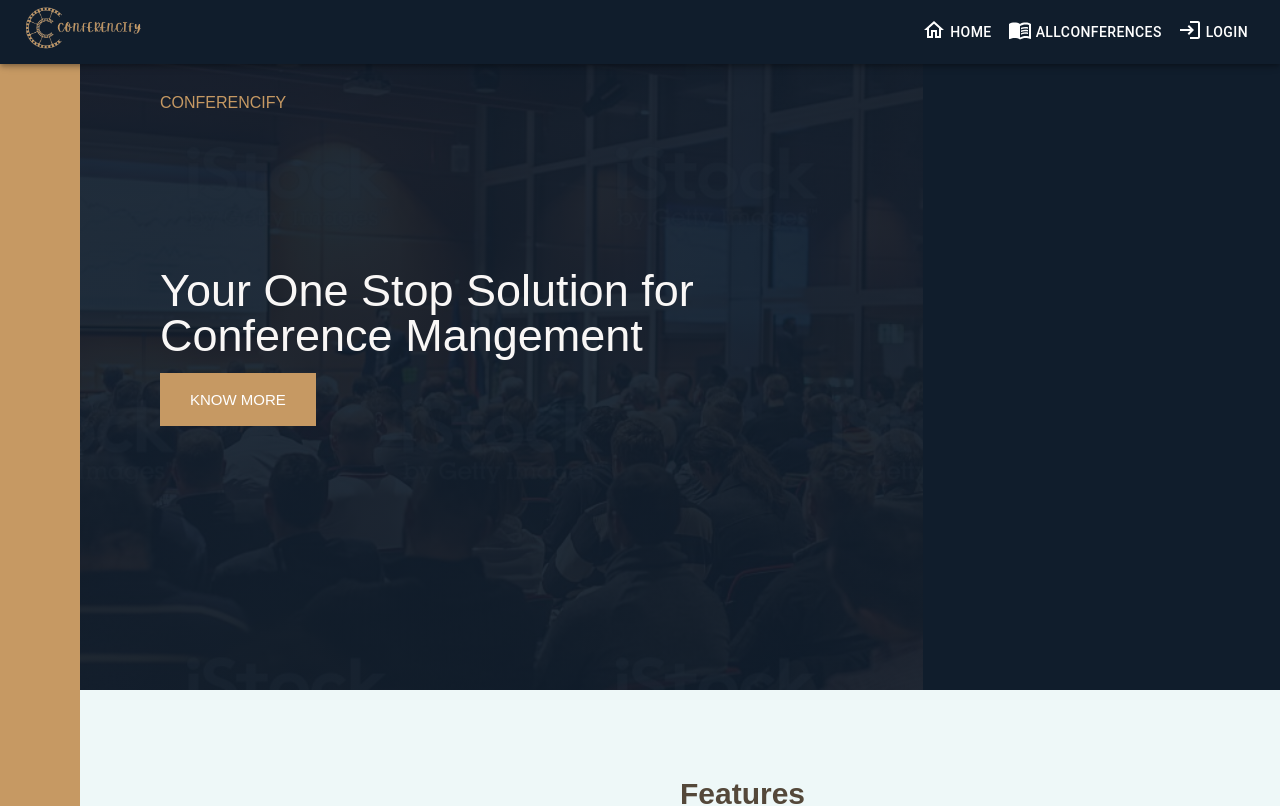
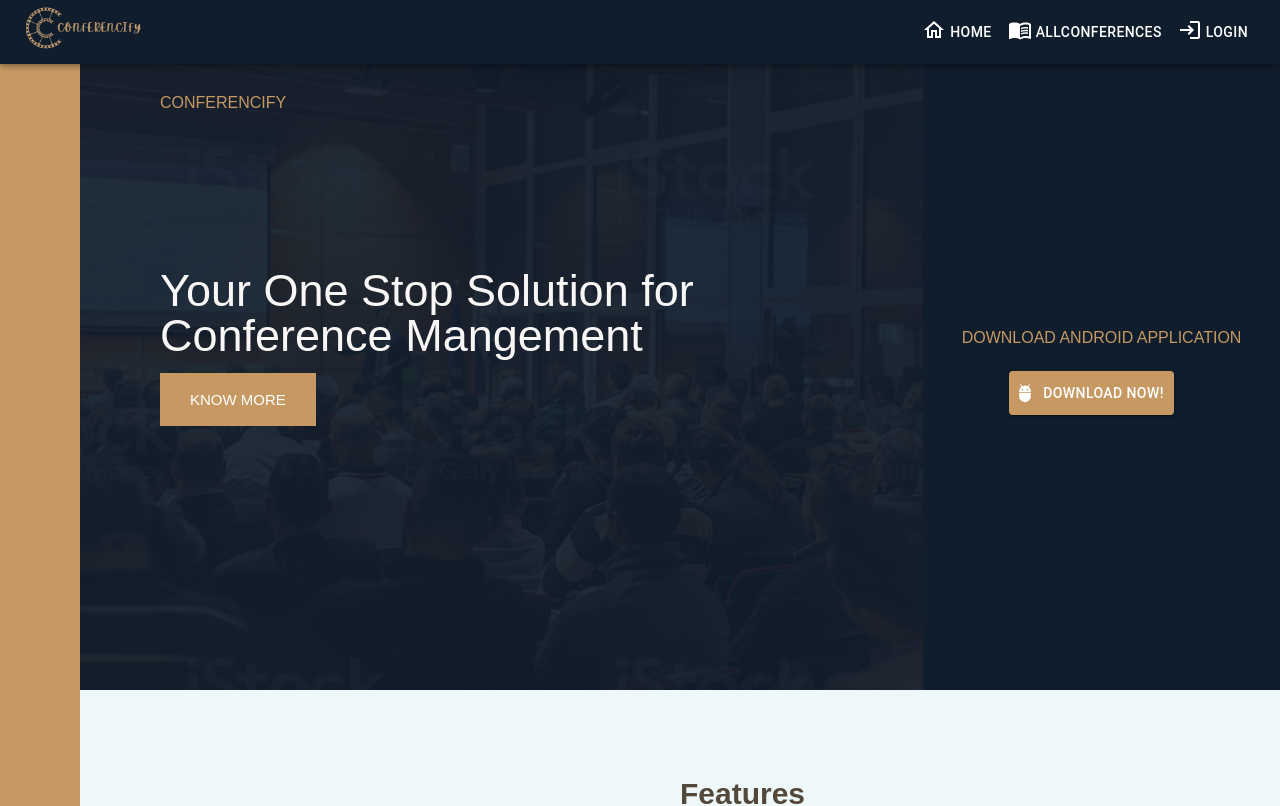
Before and after one commit to siddhant049/Conferencify, a React (Create React App) app: page / in a window 1280 px wide. Shown: the top 806 px of the page. Built offline with nearby package versions, Linux system fonts and the light colour scheme.

Commit message:
android app added

```diff
--- a/src/pages/Home.js
+++ b/src/pages/Home.js
@@ -6,6 +6,9 @@ import Cards from '../components/Cards';
 import homeClasses from './home.module.css';
 import HomeAbout from '../components/HomeAbout';
 import { motion } from 'framer-motion';
+import AdbOutlinedIcon from '@mui/icons-material/AdbOutlined';
+import { Button } from '@mui/material';
+import apk from '../assets/android/Conferencify.apk';
 
 const Home = () => {
   return (
@@ -39,42 +42,20 @@ const Home = () => {
           </header>
 
           <div className={homeClasses['realtors']}>
-            {/* <h3 className={homeClasses['heading-3']}>Top 3 Features</h3>
+            <h3 className={homeClasses['heading-3']}>
+              Download Android Application
+            </h3>
             <div className={homeClasses['realtors__list']}>
-              <img
-                src='img/realtor-1.jpeg'
-                alt='Realtor 1'
-                className={homeClasses['realtors__img']}
-              />
-              <div className={homeClasses['realtors__details']}>
-                <h4
-                  className={`${homeClasses['heading-4']} ${homeClasses['heading-4']}`}
+              <a href={apk} className={homeClasses.anchorStyleRemove}>
+                <Button
+                  variant='contained'
+                  startIcon={<AdbOutlinedIcon />}
+                  sx={{ backgroundColor: '#c69963', padding: '10px' }}
                 >
-                  Erik Feinman
-                </h4>
-                <p className={homeClasses['realtors__sold']}>245 houses sold</p>
-              </div>
-
-              <img
-                src='img/realtor-2.jpeg'
-                alt='Realtor 2'
-                className={homeClasses['realtors__img']}
-              />
-              <div className={homeClasses['realtors__details']}>
-                <h4 className={`${homeClasses['heading-4']}`}>Kim Brown</h4>
-                <p className={homeClasses['realtors__sold']}>212 houses sold</p>
-              </div>
-
-              <img
-                src='img/realtor-3.jpeg'
-                alt='Realtor 3'
-                className={homeClasses['realtors__img']}
-              />
-              <div className={homeClasses['realtors__details']}>
-                <h4 className={`${homeClasses['heading-4']} `}>Toby Ramsey</h4>
-                <p className={homeClasses['realtors__sold']}>198 houses sold</p>
-              </div>
-            </div> */}
+                  Download Now!
+                </Button>
+              </a>
+            </div>
           </div>
 
           <h4 className={`${homeClasses['topicHeading']}`} id='features'>
--- a/src/pages/home.module.css
+++ b/src/pages/home.module.css
@@ -453,5 +453,6 @@ width: 70%; }
 
 .anchorStyleRemove {
   text-decoration:none;
-  color: #fff
+  color: #fff;
+  white-space: nowrap
 }
```
Also changed, not shown: 1 other file (tests, documents, lock files or other folders).
